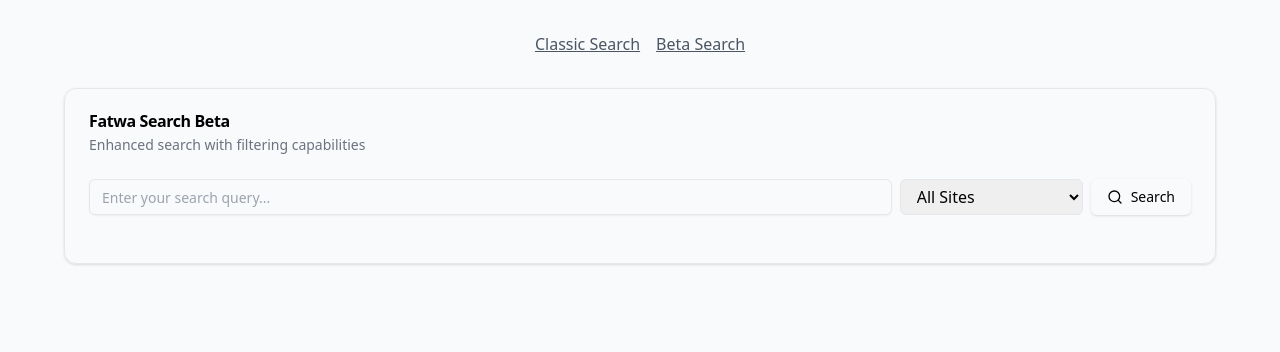
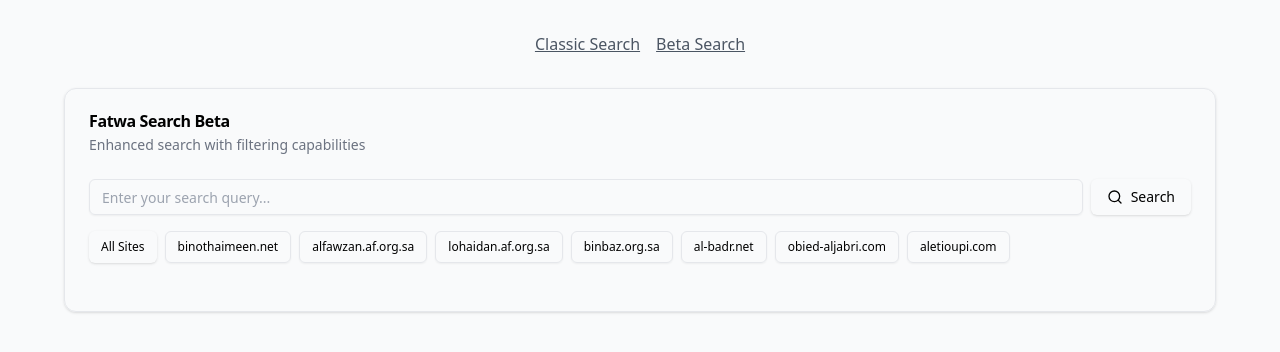
Before and after one commit to aramb-dev/fatwa-search, a React (Create React App) app: page /beta in a window 1280 px wide. Shown: the top 352 px of the page. Built offline with nearby package versions, Linux system fonts and the light colour scheme.

Commit message:
implement pagination and site filtering in BetaSearch component

```diff
--- a/src/components/BetaSearch.js
+++ b/src/components/BetaSearch.js
@@ -14,25 +14,24 @@
 const BetaSearch = () => {
   const [searchQuery, setSearchQuery] = useState("");
   const [sites, setSites] = useState(DEFAULT_SITES);
-  const [selectedSite, setSelectedSite] = useState("all");
   const [searchResults, setSearchResults] = useState([]);
   const [loading, setLoading] = useState(false);
+  const [currentPage, setCurrentPage] = useState(1);
+  const [selectedFilter, setSelectedFilter] = useState("all");
+  const resultsPerPage = 10;
 
   const handleSearch = async (e) => {
     e.preventDefault();
     setLoading(true);
+    setCurrentPage(1);
 
     try {
-      const siteQuery =
-        selectedSite === "all"
-          ? sites.map((site) => `site:${site}`).join(" OR ")
-          : `site:${selectedSite}`;
-
+      const siteQuery = sites.map((site) => `site:${site}`).join(" OR ");
       const searchUrl = `https://www.googleapis.com/customsearch/v1?key=${
         process.env.REACT_APP_GOOGLE_API_KEY
       }&cx=${process.env.REACT_APP_SEARCH_ENGINE_ID}&q=${encodeURIComponent(
         `(${siteQuery}) ${searchQuery}`
-      )}`;
+      )}&start=${(currentPage - 1) * resultsPerPage + 1}`;
 
       const response = await fetch(searchUrl);
       const data = await response.json();
@@ -43,6 +42,17 @@
       setLoading(false);
     }
   };
+
+  const filteredResults = searchResults.filter((result) => {
+    if (selectedFilter === "all") return true;
+    return result.displayLink.includes(selectedFilter);
+  });
+
+  const totalPages = Math.ceil(filteredResults.length / resultsPerPage);
+  const currentResults = filteredResults.slice(
+    (currentPage - 1) * resultsPerPage,
+    currentPage * resultsPerPage
+  );
 
   return (
     <Card className="w-full max-w-6xl mx-auto">
@@ -61,29 +71,45 @@
               placeholder="Enter your search query..."
               className="flex-grow"
             />
-            <select
-              value={selectedSite}
-              onChange={(e) => setSelectedSite(e.target.value)}
-              className="rounded-md border px-3"
+            <Button
+              type="submit"
+              disabled={loading}
+              className={cn(
+                "flex items-center gap-2",
+                searchQuery.trim() && "bg-gray-900 text-white hover:bg-gray-800"
+              )}
             >
-              <option value="all">All Sites</option>
-              {sites.map((site) => (
-                <option key={site} value={site}>
-                  {site}
-                </option>
-              ))}
-            </select>
-            <Button type="submit" disabled={loading}>
-              <Search className="h-4 w-4 mr-2" />
+              <Search className="h-4 w-4" />
               {loading ? "Searching..." : "Search"}
             </Button>
           </div>
         </form>
 
+        {/* Site Filters */}
+        <div className="flex gap-2 mt-4 flex-wrap">
+          <Button
+            onClick={() => setSelectedFilter("all")}
+            variant={selectedFilter === "all" ? "default" : "outline"}
+            size="sm"
+          >
+            All Sites
+          </Button>
+          {sites.map((site) => (
+            <Button
+              key={site}
+              onClick={() => setSelectedFilter(site)}
+              variant={selectedFilter === site ? "default" : "outline"}
+              size="sm"
+            >
+              {site}
+            </Button>
+          ))}
+        </div>
+
         {/* Search Results */}
-        <div className="mt-6">
-          {searchResults.map((result, index) => (
-            <div key={index} className="mb-4 p-4 border rounded-lg">
+        <div className="mt-6 space-y-4">
+          {currentResults.map((result, index) => (
+            <div key={index} className="p-4 border rounded-lg">
               <a
                 href={result.link}
                 className="text-blue-600 hover:underline font-medium"
@@ -97,6 +123,31 @@
             </div>
           ))}
         </div>
+
+        {/* Pagination */}
+        {totalPages > 1 && (
+          <div className="flex justify-center gap-2 mt-6">
+            <Button
+              onClick={() => setCurrentPage((p) => Math.max(1, p - 1))}
+              disabled={currentPage === 1}
+              variant="outline"
+              size="sm"
+            >
+              Previous
+            </Button>
+            <span className="flex items-center px-3">
+              Page {currentPage} of {totalPages}
+            </span>
+            <Button
+              onClick={() => setCurrentPage((p) => Math.min(totalPages, p + 1))}
+              disabled={currentPage === totalPages}
+              variant="outline"
+              size="sm"
+            >
+              Next
+            </Button>
+          </div>
+        )}
       </CardContent>
     </Card>
   );
```
